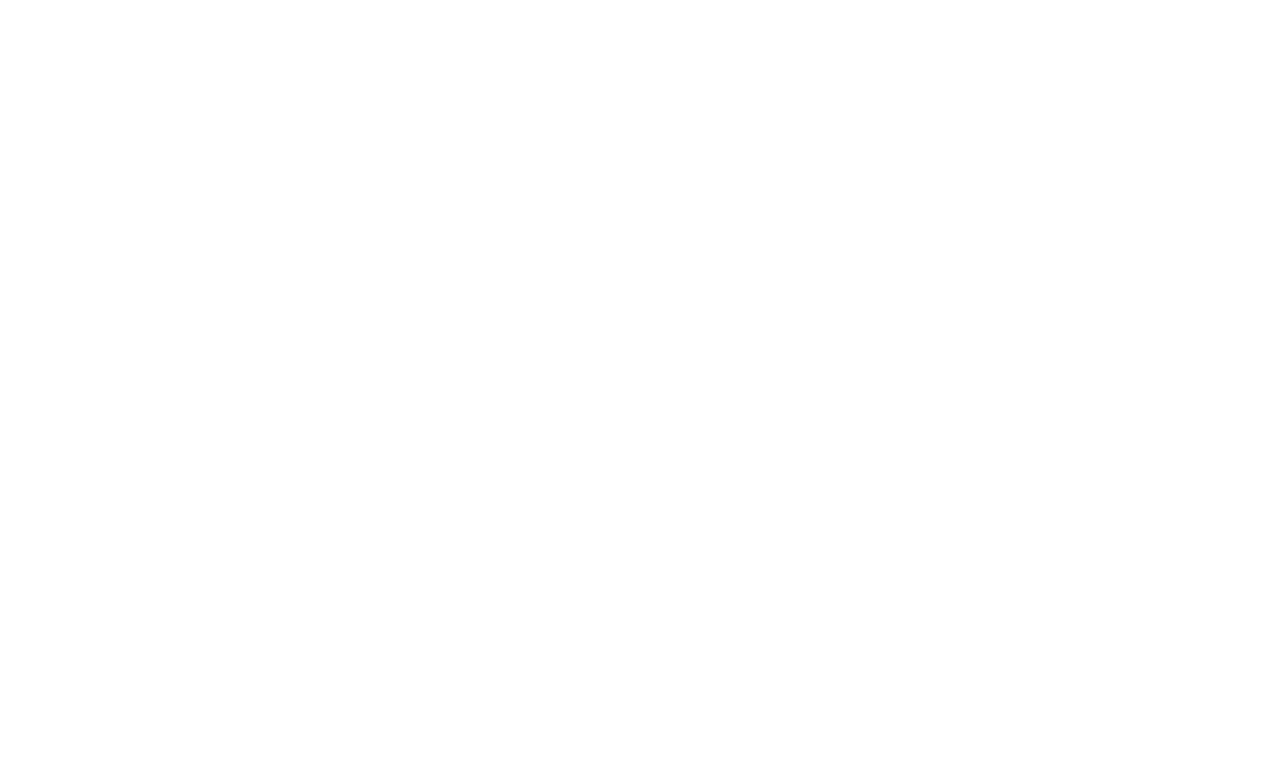
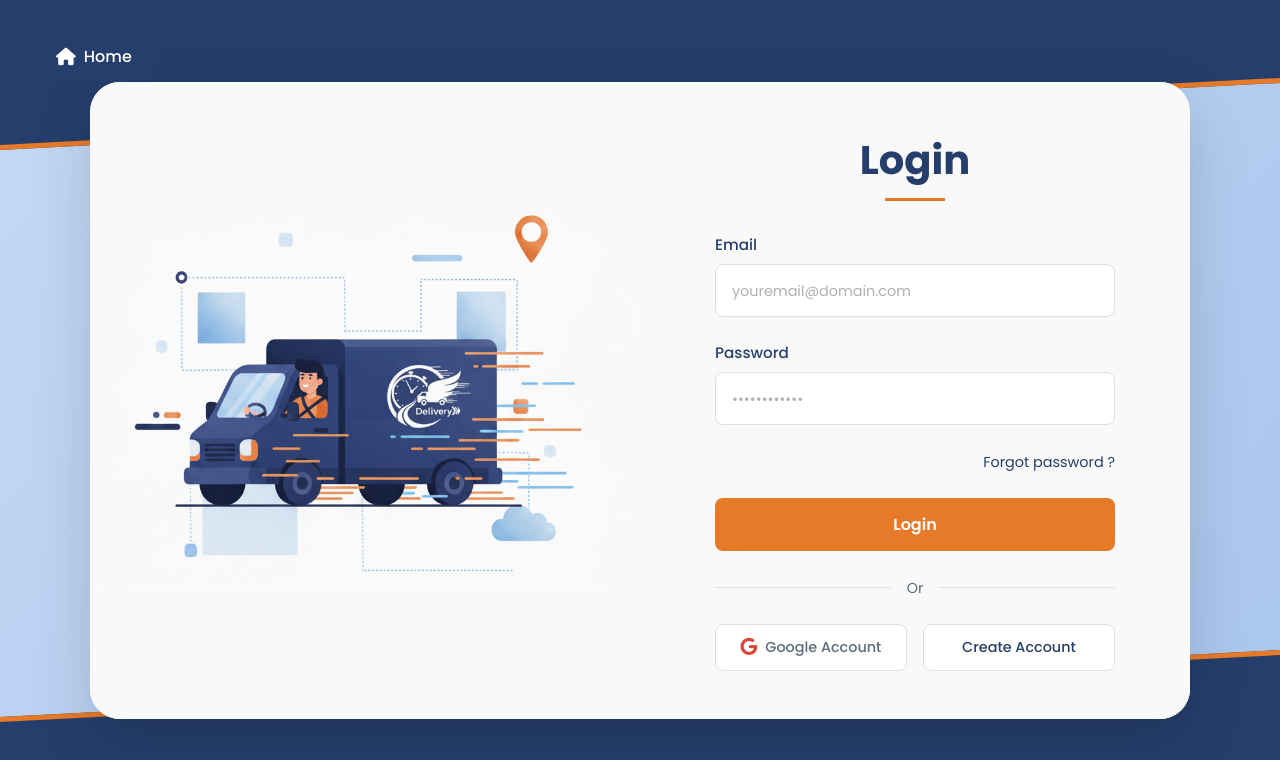
Before and after one commit to Mayssabenchikh/delivery_front, an Angular app: page /login in a window 1280 px wide. Before the commit this address led to /. Shown: the top 760 px of the page. Built offline with nearby package versions, Linux system fonts and the light colour scheme.

Commit message:
login page, getstarted link navbar

```diff
--- a/src/app/app.routes.ts
+++ b/src/app/app.routes.ts
@@ -1,8 +1,10 @@
 import { Routes } from '@angular/router';
 import { Home } from './home/home';
+import { Login } from './login/login';
 
 
 export const routes: Routes = [
     {path: '', redirectTo: 'home', pathMatch: 'full' },
     {path: 'home', component: Home },
+    {path: 'login', component: Login },
 ];
--- /dev/null
+++ b/src/app/login/login.html
@@ -0,0 +1,75 @@
+<div class="login-page">
+  <!-- Home Button -->
+  <a routerLink="/" class="home-button">
+    <i class="fas fa-home"></i> Home
+  </a>
+
+  <!-- Decorative Shapes -->
+  <div class="diagonal-shape top-shape"></div>
+  <div class="diagonal-shape bottom-shape"></div>
+
+  <div class="login-container">
+    <!-- Left Side - Illustration -->
+    <div class="illustration-section">
+      <img src="/login_illu.png" alt="Delivery illustration" class="login-illustration" draggable="false">
+    </div>
+
+    <!-- Right Side - Login Form -->
+    <div class="form-section">
+      <div class="login-form-wrapper">
+        <h2 class="form-title">Login</h2>
+        <div class="title-underline"></div>
+
+        <form class="login-form">
+          <!-- Email Field -->
+          <div class="form-group">
+            <label for="email">Email</label>
+            <input
+              type="email"
+              id="email"
+              class="form-control"
+              placeholder="youremail@domain.com"
+              required
+            >
+          </div>
+
+          <!-- Password Field -->
+          <div class="form-group">
+            <label for="password">Password</label>
+            <input
+              type="password"
+              id="password"
+              class="form-control"
+              placeholder="••••••••••••"
+              required
+            >
+          </div>
+
+          <!-- Forgot Password Link -->
+          <div class="forgot-password">
+            <a href="#" class="forgot-link">Forgot password ?</a>
+          </div>
+
+          <!-- Login Button -->
+          <button type="submit" class="login-btn">Login</button>
+
+          <!-- Divider -->
+          <div class="divider">
+            <span class="divider-text">Or</span>
+          </div>
+
+          <!-- Social Login Buttons -->
+          <div class="social-buttons">
+            <button type="button" class="social-btn google-btn">
+              <i class="fab fa-google"></i>
+              Google Account
+            </button>
+            <button type="button" class="social-btn create-btn">
+              Create Account
+            </button>
+          </div>
+        </form>
+      </div>
+    </div>
+  </div>
+</div>
--- /dev/null
+++ b/src/app/login/login.scss
@@ -0,0 +1,374 @@
+// Colors
+$primary-color: #253e6b;
+$secondary-color: #e77a28;
+$third-color: #3489c2;
+$white: #ffffff;
+$bg-light: #F9F9F9;
+$text-gray: #5a6c7d;
+$border-color: #e0e0e0;
+
+// Font
+$font-family: 'Poppins', sans-serif;
+
+.login-page {
+  position: relative;
+  min-height: 100vh;
+  background: linear-gradient(135deg, #c5d9f5 0%, #a8c5ed 100%);
+  display: flex;
+  align-items: center;
+  justify-content: center;
+  font-family: $font-family;
+  overflow: hidden;
+
+  // Home Button
+  .home-button {
+    position: absolute;
+    top: 2rem;
+    left: 2rem;
+    display: flex;
+    align-items: center;
+    gap: 0.5rem;
+    padding: 0.75rem 1.5rem;
+    background-color: $primary-color;
+    color: $white;
+    text-decoration: none;
+    border-radius: 8px;
+    font-weight: 500;
+    font-size: 1rem;
+    transition: all 0.3s ease;
+    z-index: 10;
+
+    i {
+      font-size: 1.1rem;
+    }
+
+    &:hover {
+      background-color: #1a2d4d;
+      transform: translateY(-2px);
+      box-shadow: 0 4px 12px rgba(37, 62, 107, 0.3);
+    }
+  }
+
+  // Decorative Diagonal Shapes
+  .diagonal-shape {
+    position: absolute;
+    width: 100%;
+    height: 150px;
+    background-color: $primary-color;
+    z-index: 1;
+
+    &.top-shape {
+      top: 0;
+      left: 0;
+      transform: skewY(-3deg);
+      transform-origin: top left;
+    }
+
+    &.bottom-shape {
+      bottom: 0;
+      right: 0;
+      transform: skewY(-3deg);
+      transform-origin: bottom right;
+    }
+
+    &::after {
+      content: '';
+      position: absolute;
+      width: 100%;
+      height: 5px;
+      background-color: $secondary-color;
+    }
+
+    &.top-shape::after {
+      bottom: 0;
+    }
+
+    &.bottom-shape::after {
+      top: 0;
+    }
+  }
+
+  // Main Container
+  .login-container {
+    position: relative;
+    z-index: 5;
+    display: grid;
+    grid-template-columns: 1fr 1fr;
+    max-width: 1100px;
+    width: 90%;
+    background-color: $bg-light;
+    border-radius: 30px;
+    box-shadow: 0 20px 60px rgba(0, 0, 0, 0.15);
+    overflow: hidden;
+  }
+
+  // Left Side - Illustration
+  .illustration-section {
+    display: flex;
+    align-items: center;
+    justify-content: center;
+    background-color: $bg-light;
+
+    .login-illustration {
+      max-width: 100%;
+      height: auto;
+    }
+  }
+
+  // Right Side - Form
+  .form-section {
+    display: flex;
+    align-items: center;
+    justify-content: center;
+    padding: 3rem;
+    background-color: $bg-light;
+  }
+
+  .login-form-wrapper {
+    width: 100%;
+    max-width: 400px;
+  }
+
+  // Form Title
+  .form-title {
+    text-align: center;
+    font-size: 2.5rem;
+    font-weight: 700;
+    color: $primary-color;
+    margin-bottom: 0.5rem;
+  }
+
+  .title-underline {
+    width: 60px;
+    height: 3px;
+    background-color: $secondary-color;
+    margin: 0 auto 2rem;
+  }
+
+  // Form Styles
+  .login-form {
+    .form-group {
+      margin-bottom: 1.5rem;
+
+      label {
+        display: block;
+        font-size: 0.95rem;
+        font-weight: 500;
+        color: $primary-color;
+        margin-bottom: 0.5rem;
+      }
+
+      .form-control {
+        width: 100%;
+        padding: 0.875rem 1rem;
+        font-size: 0.95rem;
+        font-family: $font-family;
+        color: $text-gray;
+        background-color: $white;
+        border: 1px solid $border-color;
+        border-radius: 8px;
+        transition: all 0.3s ease;
+        outline: none;
+
+        &::placeholder {
+          color: #b0b0b0;
+          font-size: 0.9rem;
+        }
+
+        &:focus {
+          border-color: $third-color;
+          box-shadow: 0 0 0 3px rgba(52, 137, 194, 0.1);
+        }
+
+        &:hover {
+          border-color: #c7c7c7;
+        }
+      }
+    }
+
+    // Forgot Password
+    .forgot-password {
+      text-align: right;
+      margin-bottom: 1.5rem;
+
+      .forgot-link {
+        color: $primary-color;
+        font-size: 0.9rem;
+        text-decoration: none;
+        transition: color 0.3s ease;
+
+        &:hover {
+          color: $third-color;
+          text-decoration: underline;
+        }
+      }
+    }
+
+    // Login Button
+    .login-btn {
+      width: 100%;
+      padding: 0.875rem 2rem;
+      font-size: 1rem;
+      font-weight: 600;
+      font-family: $font-family;
+      color: $white;
+      background-color: $secondary-color;
+      border: none;
+      border-radius: 8px;
+      cursor: pointer;
+      transition: all 0.3s ease;
+
+      &:hover {
+        background-color: #d66820;
+        transform: translateY(-2px);
+        box-shadow: 0 4px 12px rgba(231, 122, 40, 0.3);
+      }
+
+      &:active {
+        transform: translateY(0);
+      }
+    }
+
+    // Divider
+    .divider {
+      position: relative;
+      text-align: center;
+      margin: 1.5rem 0;
+
+      &::before {
+        content: '';
+        position: absolute;
+        top: 50%;
+        left: 0;
+        right: 0;
+        height: 1px;
+        background-color: $border-color;
+      }
+
+      .divider-text {
+        position: relative;
+        display: inline-block;
+        padding: 0 1rem;
+        background-color: $bg-light;
+        color: $text-gray;
+        font-size: 0.9rem;
+        z-index: 1;
+      }
+    }
+
+    // Social Buttons
+    .social-buttons {
+      display: flex;
+      gap: 1rem;
+      margin-top: 1rem;
+
+      .social-btn {
+        flex: 1;
+        padding: 0.75rem 1rem;
+        font-size: 0.9rem;
+        font-weight: 500;
+        font-family: $font-family;
+        border: 1px solid $border-color;
+        border-radius: 8px;
+        cursor: pointer;
+        transition: all 0.3s ease;
+        display: flex;
+        align-items: center;
+        justify-content: center;
+        gap: 0.5rem;
+        background-color: $white;
+
+        &.google-btn {
+          color: $text-gray;
+
+          i {
+            color: #DB4437;
+            font-size: 1.1rem;
+          }
+
+          &:hover {
+            border-color: #DB4437;
+            background-color: #fff5f5;
+          }
+        }
+
+        &.create-btn {
+          color: $primary-color;
+
+          &:hover {
+            border-color: $primary-color;
+            background-color: #f0f4f9;
+          }
+        }
+
+        &:active {
+          transform: scale(0.98);
+        }
+      }
+    }
+  }
+}
+
+// Float Animation
+@keyframes float {
+  0%, 100% {
+    transform: translateY(0);
+  }
+  50% {
+    transform: translateY(-20px);
+  }
+}
+
+// Responsive Styles
+@media (max-width: 992px) {
+  .login-page {
+    .login-container {
+      grid-template-columns: 1fr;
+      max-width: 600px;
+    }
+
+    .illustration-section {
+      display: none;
+    }
+
+    .form-section {
+      padding: 3rem 2rem;
+    }
+
+    .home-button {
+      top: 1rem;
+      left: 1rem;
+      padding: 0.6rem 1.2rem;
+      font-size: 0.9rem;
+    }
+  }
+}
+
+@media (max-width: 480px) {
+  .login-page {
+    .home-button {
+      font-size: 0.85rem;
+      padding: 0.5rem 1rem;
+
+      span {
+        display: none;
+      }
+    }
+
+    .form-section {
+      padding: 2rem 1.5rem;
+    }
+
+    .form-title {
+      font-size: 2rem;
+    }
+
+    .social-buttons {
+      flex-direction: column;
+
+      .social-btn {
+        width: 100%;
+      }
+    }
+  }
+}
--- a/src/app/navbar/navbar.html
+++ b/src/app/navbar/navbar.html
@@ -34,7 +34,7 @@
 
     <!-- Get Started Button -->
     <div class="navbar-cta" [class.active]="isMenuOpen">
-      <button class="btn-get-started" routerLink="/get-started">Get Started</button>
+      <button class="btn-get-started" routerLink="/login">Get Started</button>
     </div>
   </div>
 </nav>
```
Also changed, not shown: src/app/login/login.ts (added, +12 -0 lines), public/login_illu.png (added), 1 other file (tests, documents, lock files or other folders).
